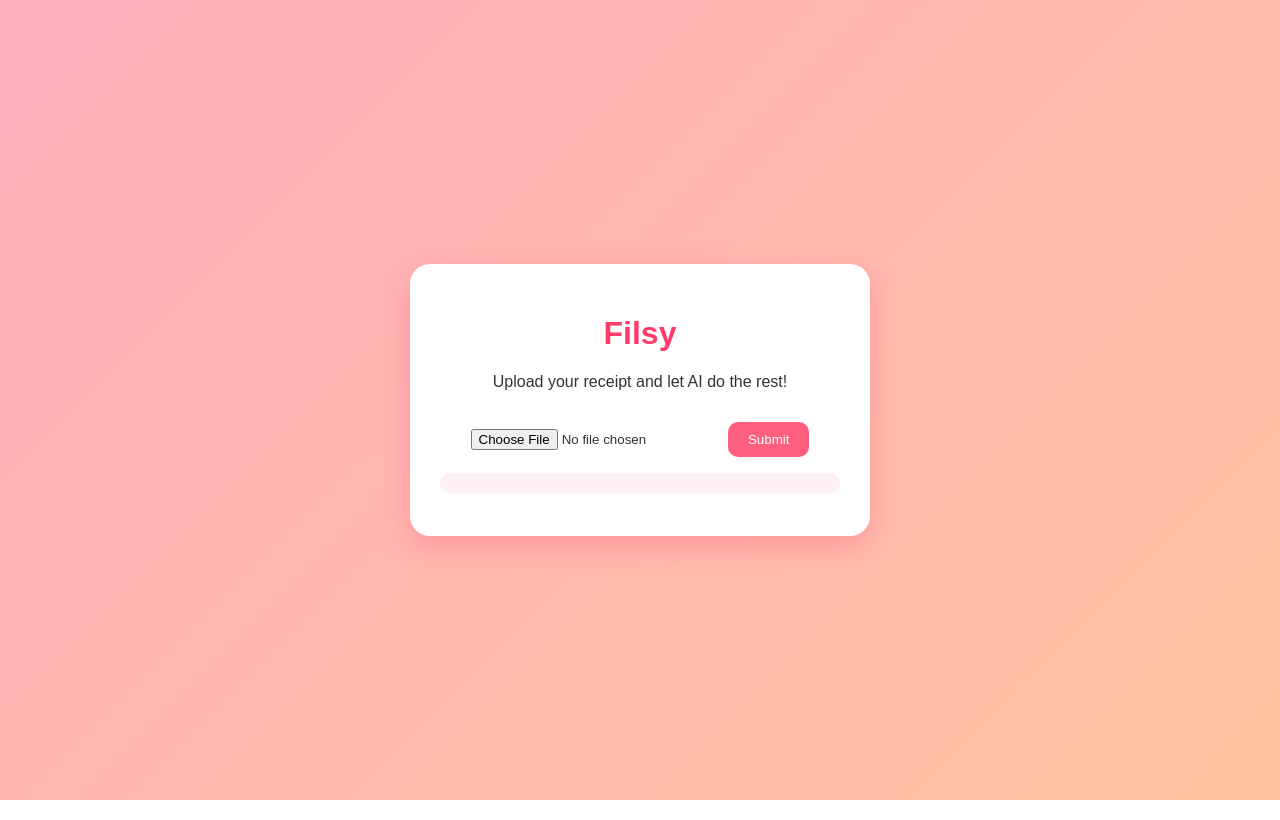
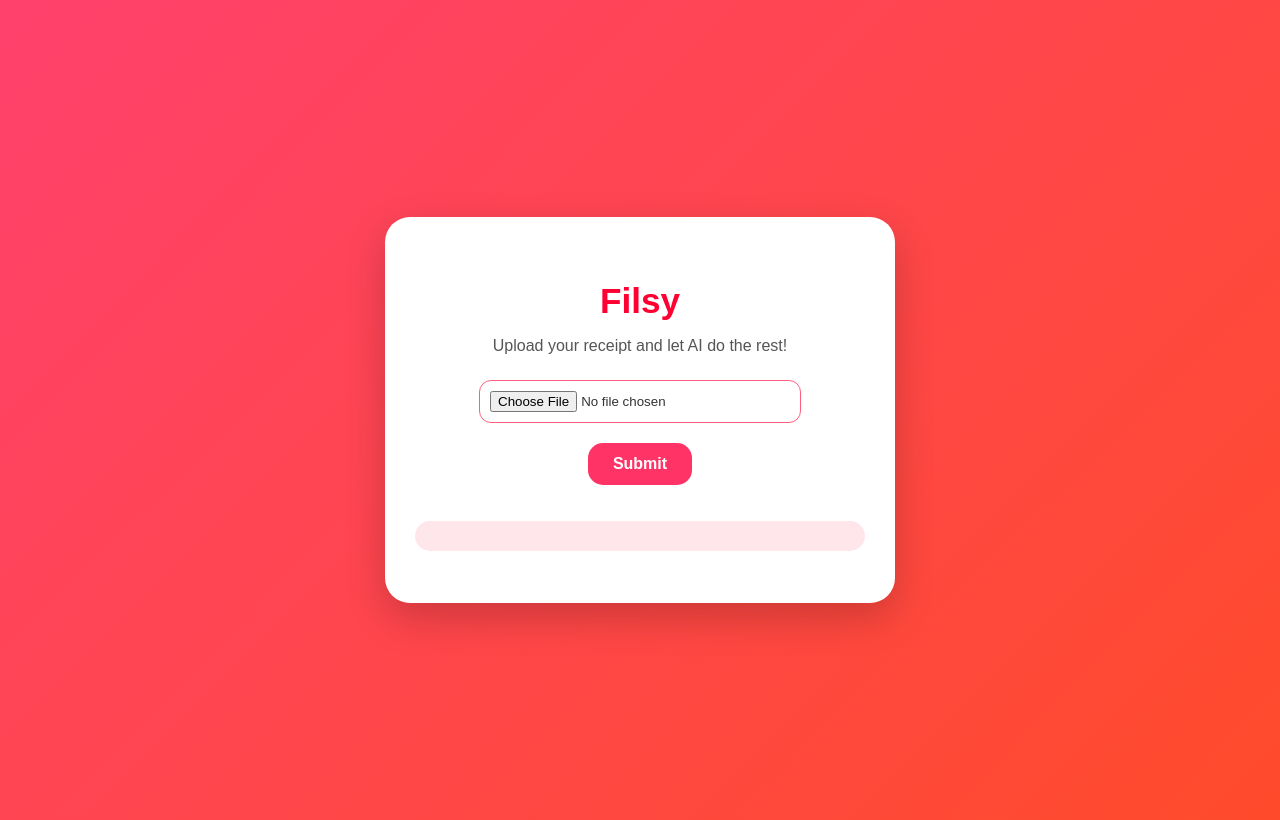
Before and after one commit to weaamA19/filsy, a plain HTML site: page index.html in a window 1280 px wide. Drawn offline with Linux system fonts and the light colour scheme.

Commit message:
Improve the css

```diff
--- a/script.js
+++ b/script.js
@@ -9,24 +9,23 @@ analyzeBtn.addEventListener("click", async () => {
   const file = receiptInput.files[0];
   if (!file) return alert("Please upload a receipt!");
 
-  loading.textContent = "Extracting text... ⏳";
+  loading.textContent = "Extracting text...";
 
   // OCR extraction client-side
   const { data: { text } } = await Tesseract.recognize(file, "eng");
-  console.log("Extracted text:", text);
 
-  loading.textContent = "Sending text to AI and saving... 🤖";
+  loading.textContent = "Sending text to AI and saving...";
 
   // Send the extracted text to Apps Script
-    const response = await fetch(APP_PROXY_URL, {
+  const response = await fetch(APP_PROXY_URL, {
     method: "POST",
     headers: { "Content-Type": "application/json" },
     body: JSON.stringify({ text })
-    });
-
+  });
 
   const result = await response.json();
 
+  // Update the result and status in one div
   resultDiv.textContent = JSON.stringify(result.analysis, null, 2);
-  loading.textContent = "Done !";
+  loading.textContent = "Receipt was successfully appended";
 });
--- a/style.css
+++ b/style.css
@@ -1,46 +1,114 @@
+
 body {
   font-family: 'Poppins', sans-serif;
-  background: linear-gradient(135deg, #ffafbd, #ffc3a0);
+  background: linear-gradient(135deg, #ff416c, #ff4b2b);
   color: #333;
   display: flex;
   justify-content: center;
   align-items: center;
   height: 100vh;
   margin: 0;
+  padding: 10px;
 }
+
 
 .container {
   background: white;
-  padding: 30px;
-  border-radius: 20px;
-  box-shadow: 0 10px 30px rgba(255, 0, 100, 0.2);
+  padding: 40px 30px;
+  border-radius: 25px;
+  box-shadow: 0 15px 40px rgba(0, 0, 0, 0.2);
   text-align: center;
-  width: 400px;
+  width: 100%;
+  max-width: 450px;
+  transition: transform 0.3s ease;
+}
+
+.container:hover {
+  transform: translateY(-5px);
 }
 
 h1 {
-  color: #ff3b6a;
+  color: #ff0033;
+  font-size: 2.2em;
+  margin-bottom: 10px;
+}
+
+p {
+  font-size: 1em;
+  color: #555;
+  margin-bottom: 25px;
+}
+
+
+input[type="file"] {
+  display: block;
+  margin: 0 auto 20px auto;
+  padding: 10px;
+  border-radius: 12px;
+  border: 1px solid #ff5f7e;
+  cursor: pointer;
+  width: 100%;
+  max-width: 300px;
 }
 
 button {
-  background-color: #ff5f7e;
+  background-color: #ff3366;
   color: white;
   border: none;
-  padding: 10px 20px;
-  margin-top: 15px;
-  border-radius: 10px;
+  padding: 12px 25px;
+  border-radius: 15px;
   cursor: pointer;
-  transition: 0.3s;
+  font-weight: 600;
+  font-size: 1em;
+  transition: all 0.3s ease;
+  margin-bottom: 20px;
 }
 
 button:hover {
-  background-color: #ff2d55;
+  background-color: #e60039;
+  transform: scale(1.05);
+}
+
+/* Status and result */
+#output {
+  text-align: left;
+  margin-top: 15px;
+}
+
+#loading {
+  display: block;
+  font-weight: 600;
+  color: #ff0033;
+  margin-bottom: 10px;
+  font-size: 1em;
 }
 
 pre {
-  text-align: left;
-  background: #fff0f5;
-  padding: 10px;
-  border-radius: 10px;
+  background: #ffe6eb;
+  padding: 15px;
+  border-radius: 15px;
   overflow-x: auto;
+  font-size: 0.95em;
+  line-height: 1.4em;
+  white-space: pre-wrap;
+  word-wrap: break-word;
 }
+
+/* Responsive */
+@media (max-width: 400px) {
+  .container {
+    padding: 30px 20px;
+  }
+
+  h1 {
+    font-size: 1.8em;
+  }
+
+  button {
+    width: 100%;
+  }
+
+  input[type="file"] {
+    width: 100%;
+  }
+}
```
Also changed, not shown: index.html (+2 -2 lines).
